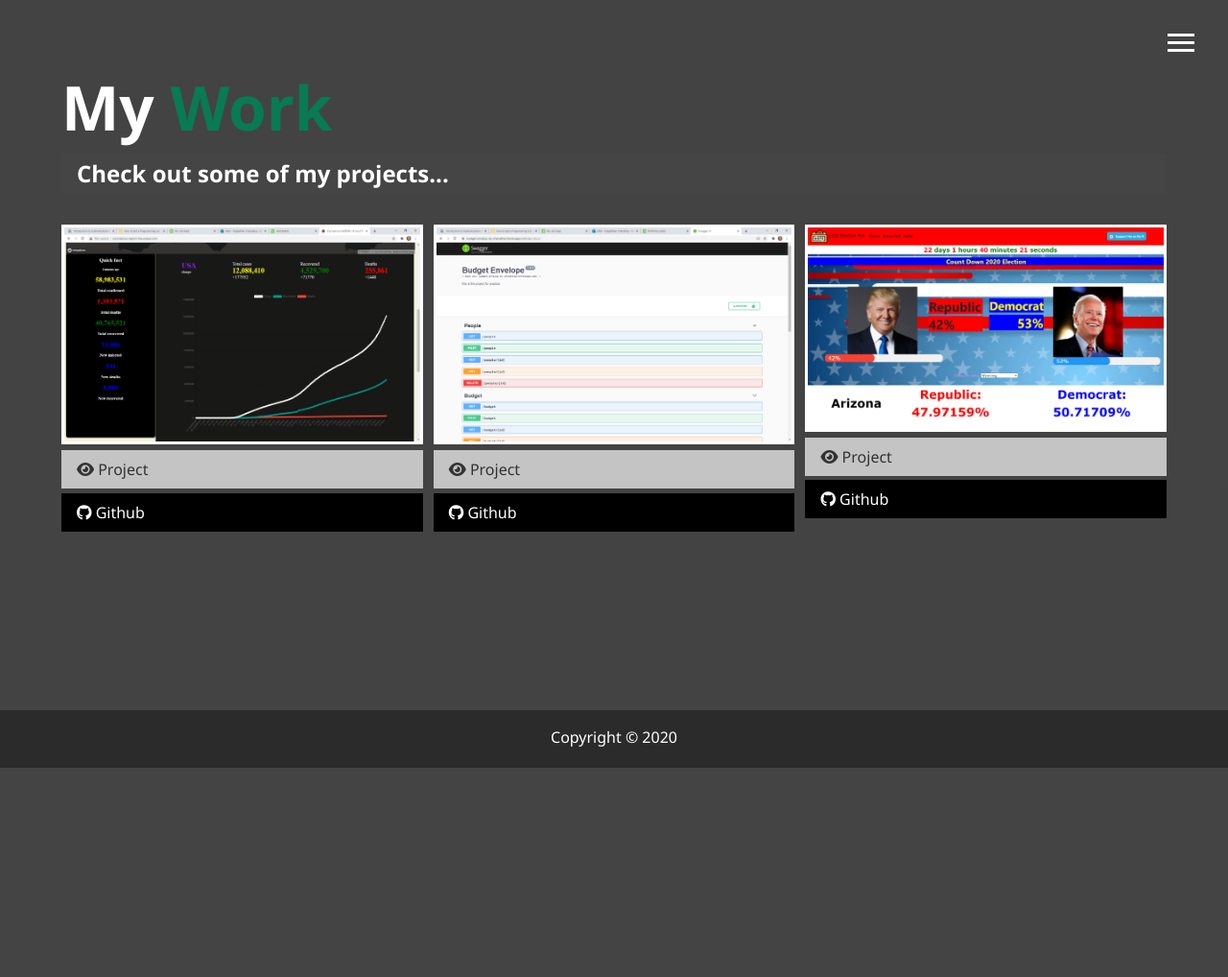
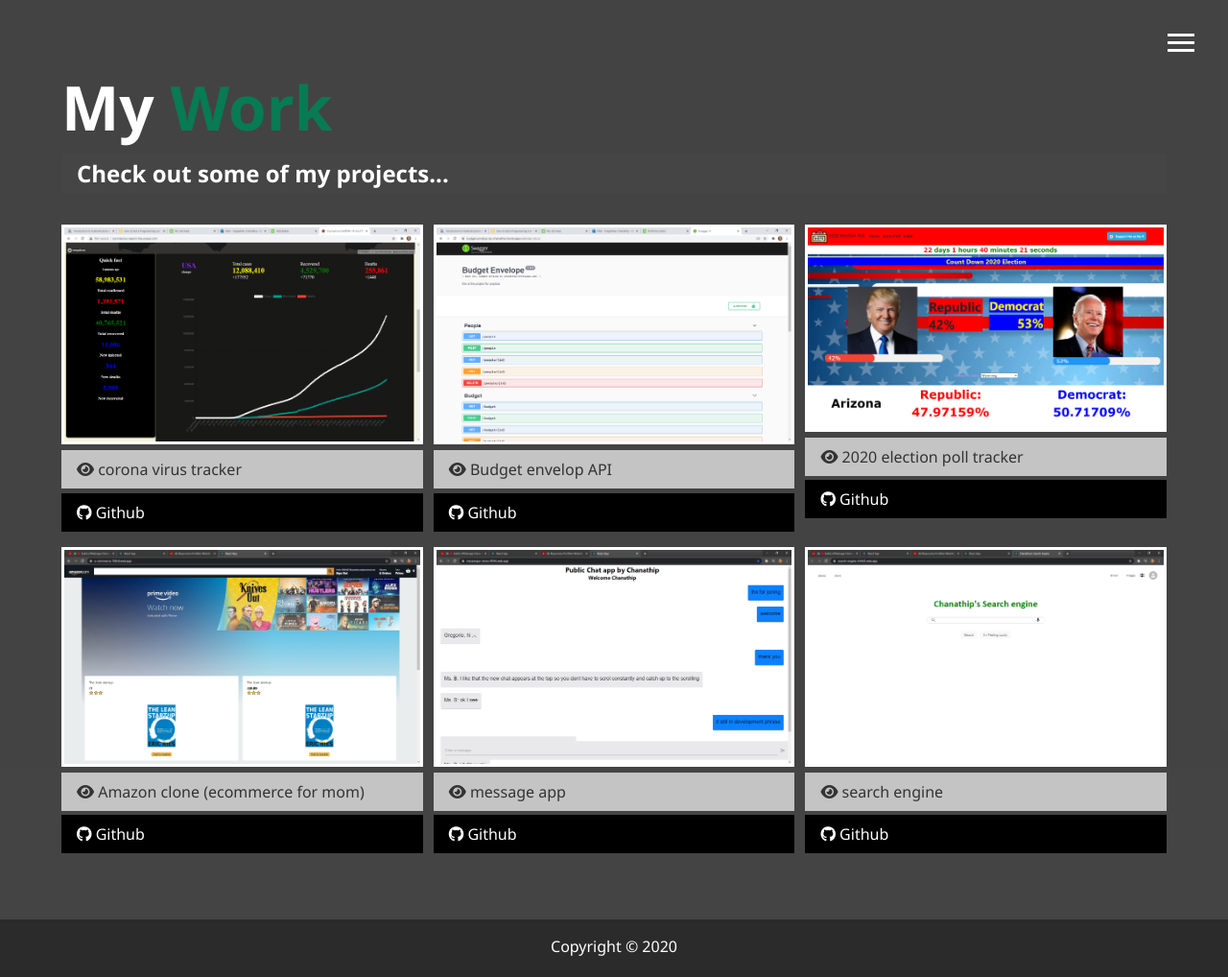
Before and after one commit to kenobi1337/cg-portfolio, a website: page dist/work.html in a window 1280 px wide. Shown: the whole page at 96% size. Before the commit the page ends 800 px from the top, so only its background shows below. Drawn offline with Linux system fonts and the light colour scheme.

Commit message:
add more project 1

```diff
--- a/dist/work.html
+++ b/dist/work.html
@@ -2,9 +2,19 @@
 <html lang="en">
 	<head>
 		<meta charset="UTF-8" />
-		<meta name="viewport" content="width=device-width, initial-scale=1.0" />
-		<link rel="stylesheet" text="text/css" href="css/main.css" />
-		<script src="https://kit.fontawesome.com/b3e7743941.js" crossorigin="anonymous"></script>
+		<meta
+			name="viewport"
+			content="width=device-width, initial-scale=1.0"
+		/>
+		<link
+			rel="stylesheet"
+			text="text/css"
+			href="css/main.css"
+		/>
+		<script
+			src="https://kit.fontawesome.com/b3e7743941.js"
+			crossorigin="anonymous"
+		></script>
 		<title>View My Work</title>
 	</head>
 	<body>
@@ -21,60 +31,179 @@
 				</div>
 				<ul class="menu-nav">
 					<li class="nav-item">
-						<a href="index.html" class="nav-link"> Home </a>
+						<a
+							href="index.html"
+							class="nav-link"
+						>
+							Home
+						</a>
 					</li>
 					<li class="nav-item">
-						<a href="about.html" class="nav-link"> About Me </a>
+						<a
+							href="about.html"
+							class="nav-link"
+						>
+							About Me
+						</a>
 					</li>
 					<li class="nav-item current">
-						<a href="work.html" class="nav-link"> My Project </a>
+						<a
+							href="work.html"
+							class="nav-link"
+						>
+							My Project
+						</a>
 					</li>
 					<li class="nav-item">
-						<a href="contact.html" class="nav-link"> How to reach me </a>
+						<a
+							href="contact.html"
+							class="nav-link"
+						>
+							How to reach me
+						</a>
 					</li>
 				</ul>
 			</nav>
 		</header>
 
 		<main id="work">
-			<h1 class="lg-heading">My <span class="text-secondary">Work</span></h1>
-			<h2 class="sm-heading">Check out some of my projects...</h2>
+			<h1 class="lg-heading">
+				My
+				<span class="text-secondary"
+					>Work</span
+				>
+			</h1>
+			<h2 class="sm-heading">
+				Check out some of my projects...
+			</h2>
 			<div class="projects">
 				<div class="item">
 					<a href="#">
-						<img src="img/project_1.png" alt="project-1" />
+						<img
+							src="img/project_1.png"
+							alt="project-1"
+						/>
 					</a>
-					<a href="https://corona-virus-tracker-th.herokuapp.com/" target="blank" class="btn-light">
-						<i class="fas fa-eye"></i> Project
+					<a
+						href="https://corona-virus-tracker-th.herokuapp.com/"
+						target="blank"
+						class="btn-light"
+					>
+						<i class="fas fa-eye"></i>
+						corona virus tracker
 					</a>
-					<a href="#" class="btn-dark"> <i class="fab fa-github"></i> Github </a>
+					<a href="#" class="btn-dark">
+						<i class="fab fa-github"></i>
+						Github
+					</a>
 				</div>
 				<div class="item">
 					<a href="#">
-						<img src="img/project_2.png" alt="project-1" />
+						<img
+							src="img/project_2.png"
+							alt="project-1"
+						/>
 					</a>
 					<a
 						href="https://budget-envelop-by-chanathip.herokuapp.com/api-docs/"
 						target="blank"
 						class="btn-light"
 					>
-						<i class="fas fa-eye"></i> Project
+						<i class="fas fa-eye"></i>
+						Budget envelop API
 					</a>
-					<a href="#" class="btn-dark"> <i class="fab fa-github"></i> Github </a>
+					<a href="#" class="btn-dark">
+						<i class="fab fa-github"></i>
+						Github
+					</a>
 				</div>
 				<div class="item">
 					<a href="#">
-						<img src="img/project_3.png" alt="project-1" />
+						<img
+							src="img/project_3.png"
+							alt="project-1"
+						/>
 					</a>
-					<a href="https://youtu.be/o2_GXBEAFZo" target="blank" class="btn-light">
-						<i class="fas fa-eye"></i> Project
+					<a
+						href="https://youtu.be/o2_GXBEAFZo"
+						target="blank"
+						class="btn-light"
+					>
+						<i class="fas fa-eye"></i>
+						2020 election poll tracker
 					</a>
-					<a href="#" class="btn-dark"> <i class="fab fa-github"></i> Github </a>
+					<a href="#" class="btn-dark">
+						<i class="fab fa-github"></i>
+						Github
+					</a>
+				</div>
+				<div class="item">
+					<a href="#">
+						<img
+							src="img/project_4.png"
+							alt="project-1"
+						/>
+					</a>
+					<a
+						href="https://e-commerce-760c8.web.app/"
+						target="blank"
+						class="btn-light"
+					>
+						<i class="fas fa-eye"></i>
+						Amazon clone (ecommerce for
+						mom)
+					</a>
+					<a href="#" class="btn-dark">
+						<i class="fab fa-github"></i>
+						Github
+					</a>
+				</div>
+				<div class="item">
+					<a href="#">
+						<img
+							src="img/project_5.png"
+							alt="project-1"
+						/>
+					</a>
+					<a
+						href="https://messenger-clone-ff016.web.app/"
+						target="blank"
+						class="btn-light"
+					>
+						<i class="fas fa-eye"></i>
+						message app
+					</a>
+					<a href="#" class="btn-dark">
+						<i class="fab fa-github"></i>
+						Github
+					</a>
+				</div>
+				<div class="item">
+					<a href="#">
+						<img
+							src="img/project_6.png"
+							alt="project-1"
+						/>
+					</a>
+					<a
+						href="https://search-engine-614d5.web.app/"
+						target="blank"
+						class="btn-light"
+					>
+						<i class="fas fa-eye"></i>
+						search engine
+					</a>
+					<a href="#" class="btn-dark">
+						<i class="fab fa-github"></i>
+						Github
+					</a>
 				</div>
 			</div>
 		</main>
 
-		<footer id="main-footer">Copyright &copy; 2020</footer>
+		<footer id="main-footer">
+			Copyright &copy; 2020
+		</footer>
 		<script src="js/main.js"></script>
 	</body>
 </html>
```
Also changed, not shown: dist/img/project_4.png (added), dist/img/project_5.png (added), dist/img/project_6.png (added).
